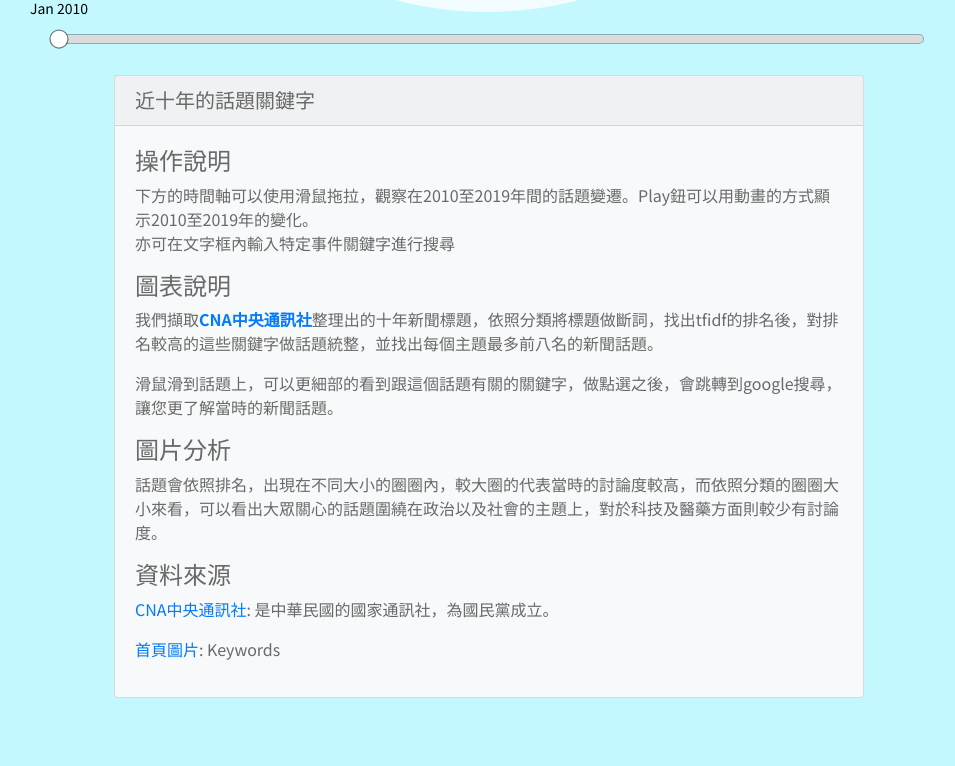
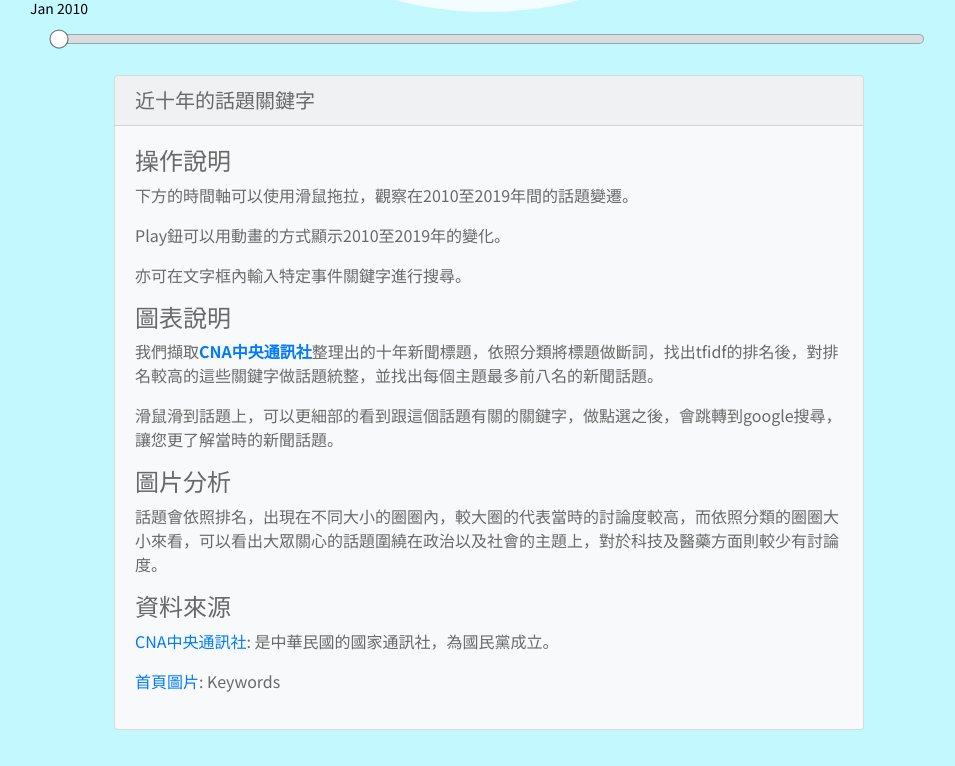
Before and after one commit to wuqiujie/Visualization, a plain HTML site: page keywords.html in a window 1280 px wide. Shown: the part 1523-2289 px from the top of the page, without its empty margins (151-1106 px from the left). Before the commit the page ends 2257 px from the top, so only its background shows below. Drawn offline with nearby package versions, Linux system fonts and the light colour scheme.

Commit message:
Hani_html

```diff
--- a/keywords.html
+++ b/keywords.html
@@ -29,12 +29,12 @@
             </div>
         </div>
         <div id="vis" align="center">
-        <text style="font-size: 50px">我想知道：</text>
-        <input style=" background:#ccc; border:0 none;-webkit-border-radius: 5px;
-            border-radius: 5px; width: 300px; height: 75px; font-size: 30px"  type='text' name='search_words' id='search_words' />
-        <input style="padding:5px 15px; background:#ccc; border:0 none;-webkit-border-radius: 5px;
+            <text style="font-size: 50px">我想知道：</text>
+            <input style=" background:#ccc; border:0 none;-webkit-border-radius: 5px;
+            border-radius: 5px; width: 300px; height: 75px; font-size: 30px" type='text' name='search_words' id='search_words' />
+            <input style="padding:5px 15px; background:#ccc; border:0 none;-webkit-border-radius: 5px;
             border-radius: 50px; height: 75px ;font-size: 30px" type='button' name='submit' value='搜尋GO' onclick='processFormData();' />
-            <button id="play-button" >Play</button>
+            <button id="play-button">Play</button>
 
         </div>
         <div class="card bg-light mb-3 mt-3" id="description">
@@ -44,8 +44,9 @@
             <div class="card-body">
                 <div class="card-text">
                     <h4>操作說明</h4>
-                    <p>下方的時間軸可以使用滑鼠拖拉，觀察在2010至2019年間的話題變遷。Play鈕可以用動畫的方式顯示2010至2019年的變化。</br>
-                    亦可在文字框內輸入特定事件關鍵字進行搜尋</p>
+                    <p>下方的時間軸可以使用滑鼠拖拉，觀察在2010至2019年間的話題變遷。</p>
+                    <p>Play鈕可以用動畫的方式顯示2010至2019年的變化。</p>
+                    <p>亦可在文字框內輸入特定事件關鍵字進行搜尋。</p>
                     <h4>圖表說明</h4>
                     <p>我們擷取<strong><a href="http://search.cna.com.tw/">CNA中央通訊社</a></strong>整理出的十年新聞標題，依照分類將標題做斷詞，找出tfidf的排名後，對排名較高的這些關鍵字做話題統整，並找出每個主題最多前八名的新聞話題。</p>
                     <p>滑鼠滑到話題上，可以更細部的看到跟這個話題有關的關鍵字，做點選之後，會跳轉到google搜尋，讓您更了解當時的新聞話題。</p>
```
